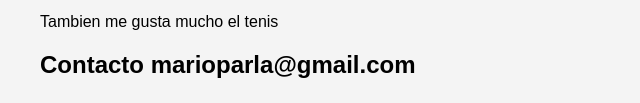
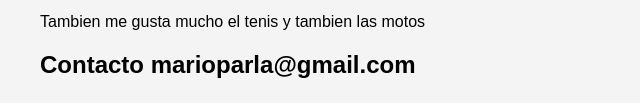
Before and after one commit to mariete24710-maker/Mi-primer-repositorio, a plain HTML site: page index.html in a window 1280 px wide. Shown: the part 358-461 px from the top of the page, without its empty margins (0-640 px from the left). Drawn offline with Linux system fonts and the light colour scheme.

Commit message:
Edita el párrafo desde GitHub

```diff
--- a/index.html
+++ b/index.html
@@ -18,7 +18,7 @@
     <li>Jugar</li>
     <li>Competicion de motor</li>
   </ul>
-    <p>Tambien me gusta mucho el tenis</p>
+    <p>Tambien me gusta mucho el tenis y tambien las motos</p>
   <h2>Contacto marioparla@gmail.com</h2>
   <footer><p>Hecho en la Práctica 0 de Git</p></footer>
 </body>
```
